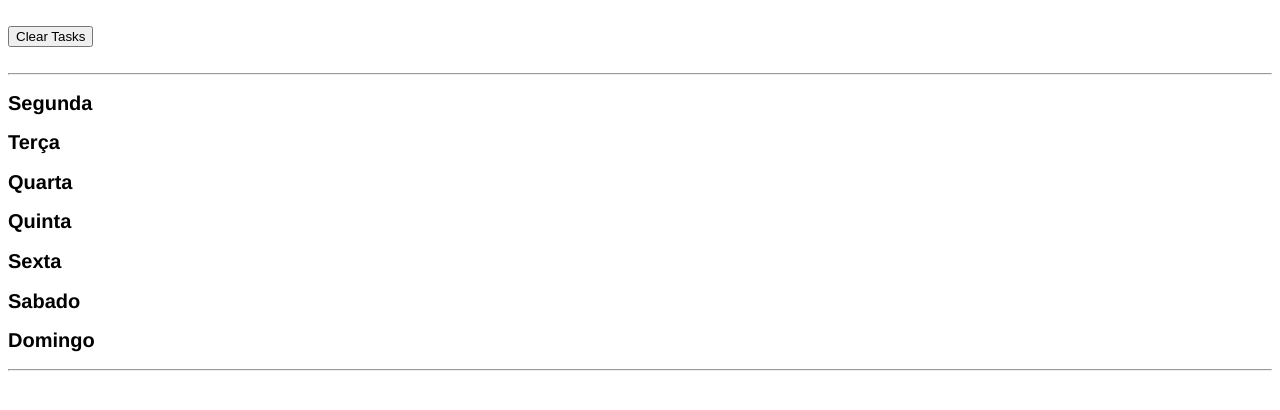
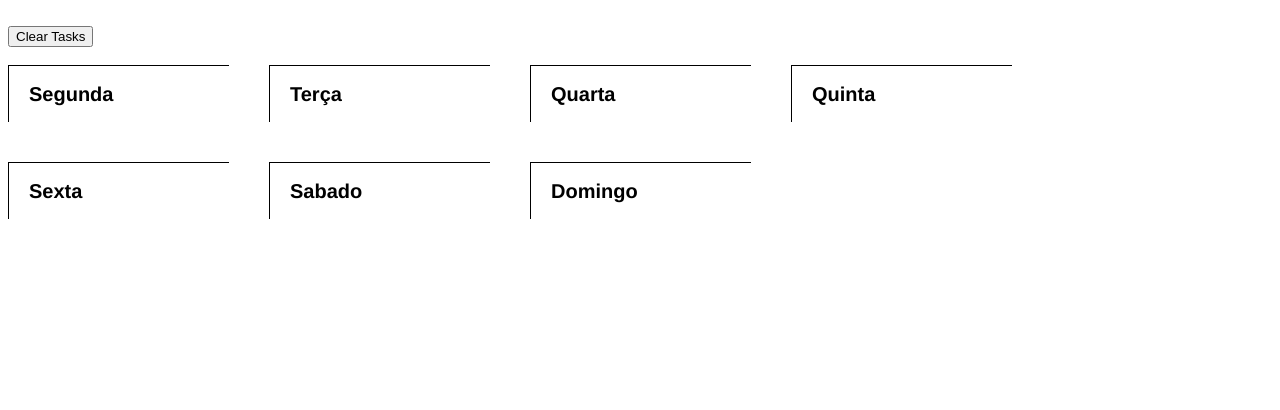
Before and after one commit to ODanielCosta/todolist, a PHP site: page / in a window 1280 px wide. Shown: the top 410 px of the page. Run offline with PHP 8.4, Linux system fonts and the light colour scheme.

Commit message:
Inicio design

```diff
--- a/app.js
+++ b/app.js
@@ -1,5 +1,3 @@
-//let arrayItemList = [];
-
 let segundaItemList = [];
 let tercaItemList = [];
 let quartaItemList = [];
@@ -16,8 +14,6 @@ let taskInput = document.querySelectorAll('.taskInput');
 taskInput = Array.from(taskInput)
 let taskInput1 = document.getElementById("taskInput1");
 
-let active = "active";
-
 let taskList1 = document.getElementById("taskList1");
 let taskList2 = document.getElementById("taskList2");
 let taskList3 = document.getElementById("taskList3");
@@ -31,11 +27,14 @@ let itemInList = document.getElementsByClassName("item");
 let itemZero = document.getElementsByClassName("a0");
 
 
+
+
+
+
 //CLOSE WINDOW
 window.onbeforeunload = saveState;
 function saveState ()
 {
-    //  arrayItemList = localStorage.setItem("ALISTA", arrayItemList, JSON.stringify());
 
     segundaItemList = localStorage.setItem("SEGUNDA", segundaItemList);
     tercaItemList = localStorage.setItem("TERCA", tercaItemList);
@@ -55,7 +54,6 @@ function saveState ()
 window.onload = loadState;
 function loadState ()
 {
-    // arrayItemList = localStorage.getItem("ALISTA").split(',');
 
     segundaItemList = localStorage.getItem("SEGUNDA").split(',');
     tercaItemList = localStorage.getItem("TERCA").split(',');
@@ -90,6 +88,8 @@ function loadState ()
     correctList(domingoItemList, "DOMINGO", taskList7);
 
 }
+
+
 
 
 
@@ -171,8 +171,6 @@ function showInput (currentInput, currentDia)
 function getTaskInput ()
 {
 
-
-
     //Vai buscar valor do input e mete em "x"
     let x = null;
 
@@ -245,7 +243,7 @@ function getTaskInput ()
     {
         //BUG FIX
         if(x === ''){
-            return console.log("");
+            return null;
         }
 
         let newItem = document.createElement('li');
@@ -512,7 +510,6 @@ function erase7 (arrayN)
 
 function clearItems ()
 {
-    //arrayItemList = [];
 
     segundaItemList = [];
     tercaItemList = [];
--- a/index.html
+++ b/index.html
@@ -19,55 +19,53 @@
             <button onclick="clearItems()">Clear Tasks</button>
         </main>
         <br>
-        <hr>
 
         <div class="semana">
 
-            <div class="segunda">
+            <div class="box segunda">
                 <h2>Segunda</h2>
                 <input type="text" class="taskInput" id="taskInput1" placeholder="Insira a sua tarefa" style="display:none">
-                <ul id="taskList1"></ul>
+                <ul class="taskList" id="taskList1"></ul>
             </div>
 
-            <div class="terca">
+            <div class="box terca">
                 <h2>Terça</h2>
                 <input type="text" class="taskInput" id="taskInput2" placeholder="Insira a sua tarefa" style="display:none">
-                <ul id="taskList2"></ul>
+                <ul class="taskList" id="taskList2"></ul>
             </div>
 
-            <div class="quarta">
+            <div class="box quarta">
                 <h2>Quarta</h2>
                 <input type="text" class="taskInput" id="taskInput3" placeholder="Insira a sua tarefa" style="display:none">
-                <ul id="taskList3"></ul>
+                <ul class="taskList" id="taskList3"></ul>
             </div>
 
-            <div class="quinta">
+            <div class="box quinta">
                 <h2>Quinta</h2>
                 <input type="text" class="taskInput" id="taskInput4" placeholder="Insira a sua tarefa" style="display:none">
-                <ul id="taskList4"></ul>
+                <ul class="taskList" id="taskList4"></ul>
             </div>
 
-            <div class="sexta">
+            <div class="box sexta">
                 <h2>Sexta</h2>
                 <input type="text" class="taskInput" id="taskInput5" placeholder="Insira a sua tarefa" style="display:none">
-                <ul id="taskList5"></ul>
+                <ul class="taskList" id="taskList5"></ul>
             </div>
 
-            <div class="sabado">
+            <div class="box sabado">
                 <h2>Sabado</h2>
                 <input type="text" class="taskInput" id="taskInput6" placeholder="Insira a sua tarefa" style="display:none">
-                <ul id="taskList6"></ul>
+                <ul class="taskList" id="taskList6"></ul>
             </div>
 
-            <div class="domingo">
+            <div class="box domingo">
                 <h2>Domingo</h2>
                 <input type="text" class="taskInput" id="taskInput7" placeholder="Insira a sua tarefa" style="display:none">
-                <ul id="taskList7"></ul>
+                <ul class="taskList" id="taskList7"></ul>
             </div>
 
         </div>
 
-        <hr>
 
     </body>
 
--- a/style.css
+++ b/style.css
@@ -1,23 +1,53 @@
-#taskList{
-    width:100%;
-    padding-left: 0;
+.semana{
+    display: flex;
+    flex-wrap: wrap;
+    width: 100%;
 }
 
-.item{
-    display: flex;
-    background-color: lightgrey;
-    padding: 5px 0px 5px 5px;
-    margin: 2px 0;
-    justify-content: space-between;
+.box{
+    width: 200px;
+    margin: 0 40px 40px 0;
+    padding:0 0 0 20px ;
+    border-left: 1px solid #000;
+    border-top: 1px solid #000;
 }
 
-.eraser{
-    margin-right: 5px;
+
+
+.taskList{
+    padding-left: 0;
+
 }
 
 h2{
     font-size: 20px;
-    font-family: 'Franklin Gothic Medium', 'Arial Narrow', Arial, sans-serif;
+    font-family: "Helvetica Neue",Helvetica,sans;
+}
+
+
+.item{
+    display: flex;
+    border-bottom: 1px solid rgb(187, 187, 187);
+    padding: 10px 50px 2px 5px;
+    margin: 2px 0;
+    justify-content: space-between;
+    line-height: 1.5;
+    font-size: 14px;
+    font-family: 'Courier New', Courier, monospace;
+    position: relative;
+}
+
+.eraser{
+    height: 25px;
+    position:absolute;
+    top:auto;
+    right:0;
+    bottom: 0;
+    background-color: #fff ;
+    border: 1px solid rgb(187, 187, 187);
+    border-bottom: none;
+    font-family: "Helvetica Neue",Helvetica,sans;
+
 }
 
 .semana h2{
```
